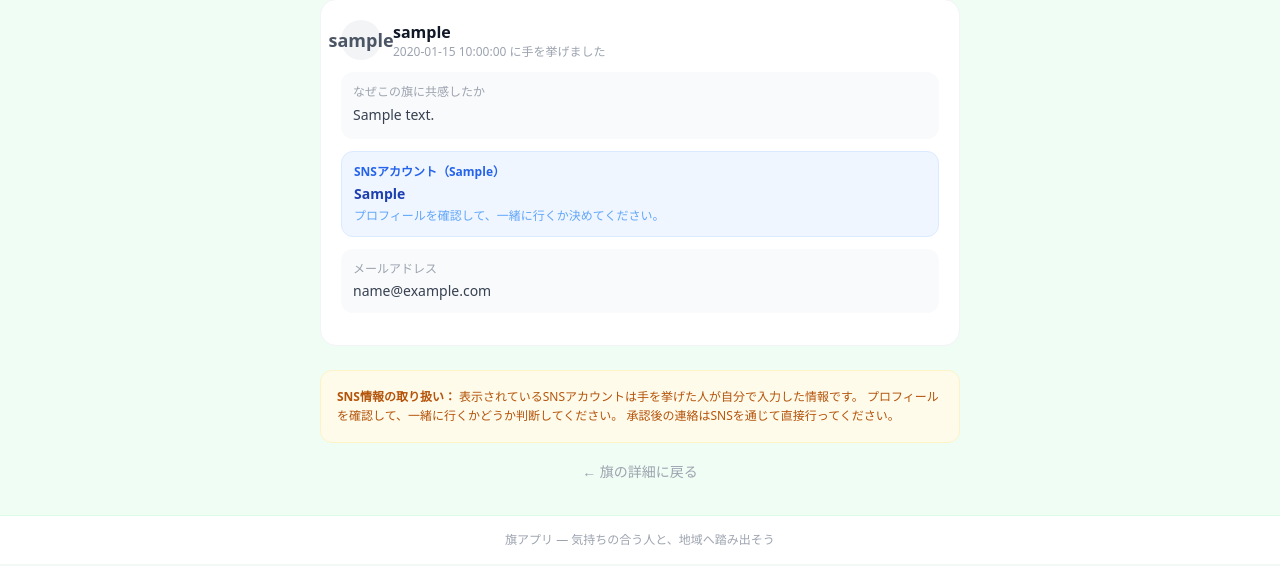
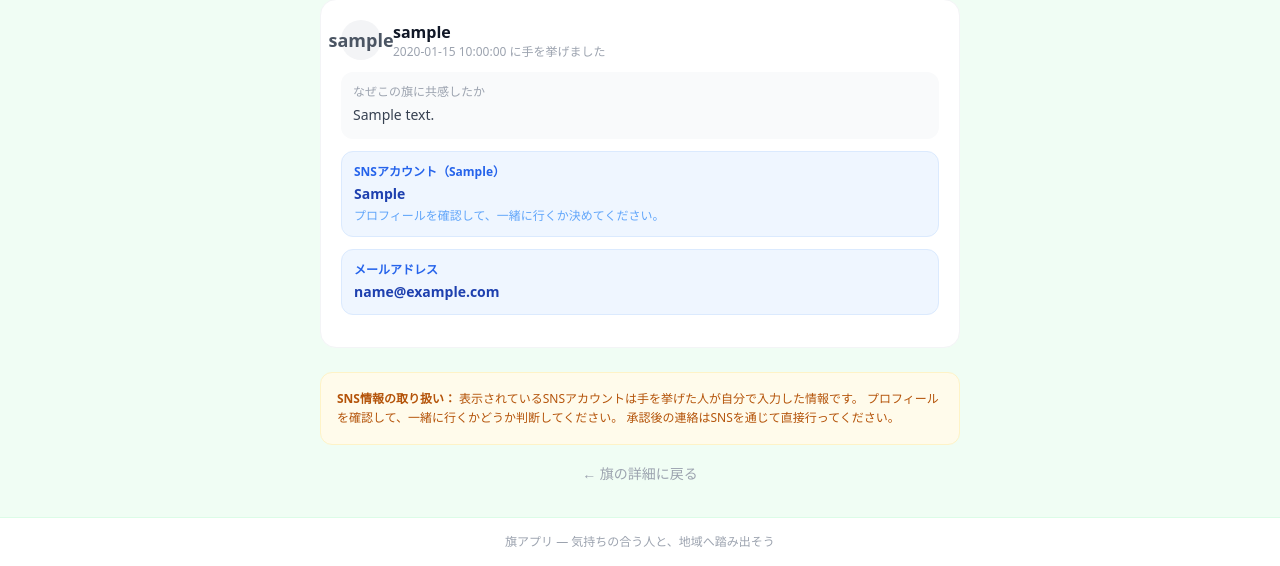
Before and after one commit to hisa1129/hata-app, a FastAPI app: template templates/flags/manage.html in a window 1280 px wide. Shown: the part 276-842 px from the top of the page. Run offline with FastAPI, Linux system fonts and the light colour scheme; the template is opened without the code that fills it: most values are stand-ins (such as "Sample title", 1, 10 or a date in 2020); some libraries are stand-ins or nearby versions.

Commit message:
fix: show email status in manage page

```diff
--- a/templates/flags/manage.html
+++ b/templates/flags/manage.html
@@ -81,9 +81,13 @@
 
       <!-- メールアドレス -->
       {% if person.email %}
+      <div class="bg-blue-50 rounded-xl border border-blue-100 p-3 mb-3">
+        <p class="text-xs text-blue-600 font-semibold mb-1">メールアドレス</p>
+        <p class="text-sm font-bold text-blue-800">{{ person.email }}</p>
+      </div>
+      {% else %}
       <div class="bg-gray-50 rounded-xl p-3 mb-3">
-        <p class="text-xs text-gray-400 mb-1">メールアドレス</p>
-        <p class="text-sm text-gray-700">{{ person.email }}</p>
+        <p class="text-xs text-gray-400">メールアドレスの登録なし</p>
       </div>
       {% endif %}
 
```
